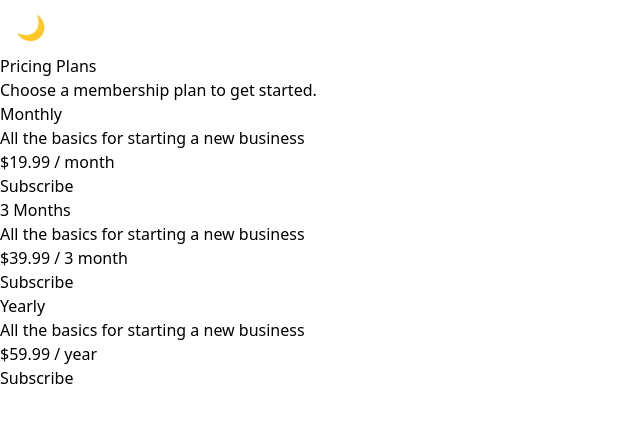
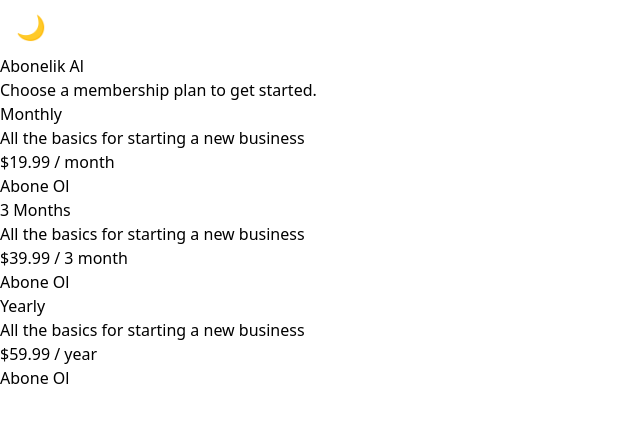
Before and after one commit to baharsevinti/webrecipe, a React (Vite) app: page /abone in a window 1280 px wide. Shown: the top 422 px of the page, without its empty margins (0-640 px from the left). Built offline with nearby package versions, Linux system fonts and the light colour scheme.

Commit message:
add GetPayment Page

```diff
--- a/package.json
+++ b/package.json
@@ -10,11 +10,12 @@
     "preview": "vite preview"
   },
   "dependencies": {
-    "antd": "^5.15.3",
+    "antd": "^5.17.2",
     "axios": "^1.6.8",
     "react": "^18.2.0",
+    "react-credit-cards": "^0.8.3",
     "react-dom": "^18.2.0",
-    "react-icons": "^5.0.1",
+    "react-icons": "^5.2.1",
     "react-router-dom": "^6.22.3"
   },
   "devDependencies": {
--- a/src/App.jsx
+++ b/src/App.jsx
@@ -8,6 +8,7 @@ import AdminPanel from "./pages/Panel/AdminPanel";
 import Abone from "./components/Abone";
 
 import DarkModeToggle from "./DarkModeToggle"; // Dark Mode butonu
+import GetPayment from "./pages/GetPayment";
 
 function App() {
   return (
@@ -22,6 +23,7 @@ function App() {
         <Route path="/makeRecipe" element={<AIRecipe />} />
         <Route path="/adminPanel" element={<AdminPanel />} />
         <Route path="/abone" element={<Abone />} />
+        <Route path="/getPayment" element={<GetPayment />} />
       </Routes>
     </Router>
   );
--- a/src/components/Abone.jsx
+++ b/src/components/Abone.jsx
@@ -4,7 +4,7 @@ import { pricesItems } from '../ constants'
 const Abone = () => {
     return (
         <div id='pricing' className='mt-[4%] flex flex-col justify-center items-center bg-white'>
-            <span className='font-bold text-3xl mt-8 '>Pricing Plans</span>
+            <span className='font-bold text-3xl mt-8 '>Abonelik Al</span>
             <h1 className='text-xl mt-10 text-gray-600'>
                 Choose a membership plan to get started.
             </h1>
--- a/src/components/CardForm.jsx
+++ b/src/components/CardForm.jsx
@@ -2,8 +2,9 @@ import  { useState } from "react";
 import Cards from 'react-credit-cards'
 import 'react-credit-cards/es/styles-compiled.css'
 import { RiRobot2Fill } from "react-icons/ri";
-import Footer from "./Footer";
+import  Footer from "./Footer";
 import { Button, Input } from "antd";
+import Navbar from "./Navbar";
 
 
 //TODO: Validate İşlemleri Yapılacak.
@@ -12,11 +13,11 @@ import { Button, Input } from "antd";
 
 
 const CardForm = () => {
-    const [name, setName] = useState<string>('')
-    const [cardNumber, setCardNumber] = useState<string>('')
-    const [expiry, setExpiry] = useState<string>('')
-    const [cvc, setCvc] = useState<string>('')
-    const [focus, setFocus] = useState<string>('')
+    const [name, setName] = useState('')
+    const [cardNumber, setCardNumber] = useState('')
+    const [expiry, setExpiry] = useState('')
+    const [cvc, setCvc] = useState('')
+    const [focus, setFocus] = useState('')
 
     const getPayment = () => {
 
@@ -26,16 +27,9 @@ const CardForm = () => {
 
     return (
         <div className="p-2">
-            {/* Navbar */}
-            <div className="flex justify-between">
-                <div className="ml-6 lg:ml-40 md:ml-24 sm:ml-16 mt-3 flex justify-center items-center">
-                    <RiRobot2Fill size={40} />
-                    <h1 className="pl-5 text-lg font-semibold tracking-normal leading-normal ">FunCodes</h1>
-                </div>
-            </div>
 
-            {/* Gray Line */}
-            <hr className="w-full border-gray-300 mt-3" />
+
+
 
             {/* Card */}
             <div className="my-8 mx-auto text-center">
@@ -88,7 +82,7 @@ const CardForm = () => {
                 />
 
 
-                <Button onClick={getPayment} type="primary" size="large" className="w-20" >Pay</Button>
+                <Button onClick={getPayment} type="primary" size="large" className="w-20 bg-gray-500" >Pay</Button>
 
             </form>
 
--- a/src/components/PriceCards.jsx
+++ b/src/components/PriceCards.jsx
@@ -1,6 +1,14 @@
 import React from 'react';
+import { useNavigate } from 'react-router-dom';
 
 const PriceCards = ({ period, price, description, pricePeriod }) => {
+    const navigate = useNavigate();
+    const navigateAboneRecipe = () => {
+
+        navigate("/getPayment");
+
+      };
+
     return (
         <div className="mt-10 p-4 rounded-xl border-2 border-blue-300 shadow-md text-left w-[432px] h-[228px] ">
             <h1 className="text-xl font-bold text-[#111827]">{period}</h1>
@@ -8,8 +16,10 @@ const PriceCards = ({ period, price, description, pricePeriod }) => {
 
             <h1 className="text-4xl font-bold text-[#111827] mb-4">${price} <span className="text-sm font-semibold text-[#52525b]">/ {pricePeriod}</span></h1>
 
-            <button className='bg-black text-white font-bold w-28 h-12 rounded-lg hover:opacity-80 duration-300'>
-                <span>Subscribe</span>
+            <button onClick={navigateAboneRecipe}
+
+            className='bg-black text-white font-bold w-28 h-12 rounded-lg hover:opacity-80 duration-300'>
+                Abone Ol
             </button>
         </div>
     );
--- a/src/pages/GetPayment.jsx
+++ b/src/pages/GetPayment.jsx
@@ -1,5 +1,4 @@
 import CardForm from '../components/CardForm'
-
 const GetPayment = () => {
   return (
     <div>
```
Also changed, not shown: 1 other file (tests, documents, lock files or other folders).
